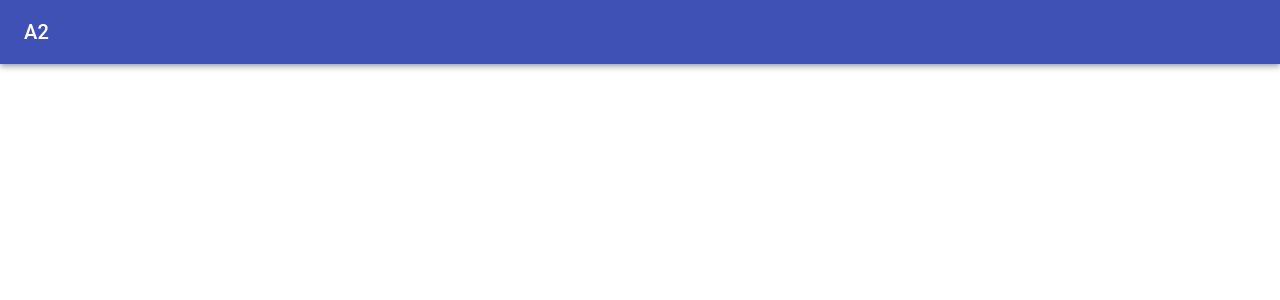
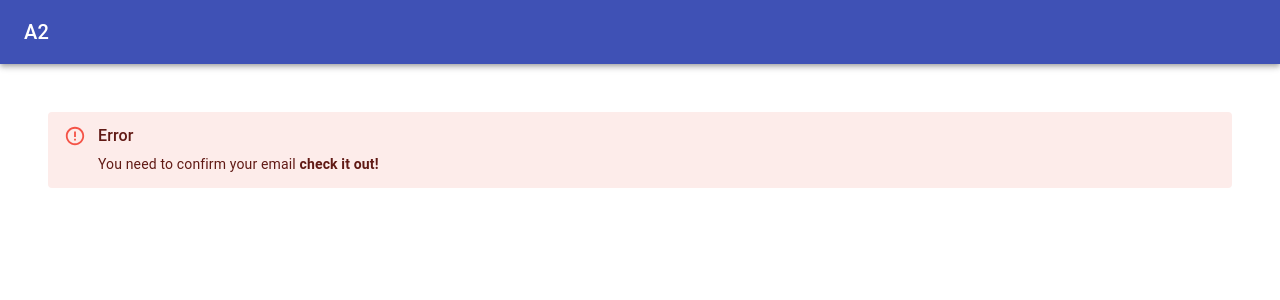
Before and after one commit to TheAvengersInitiative/ProjectA2Front, a React (Create React App) app: page /verify/1/1 in a window 1280 px wide. Shown: the top 300 px of the page. Built offline with nearby package versions, Linux system fonts and the light colour scheme; no server answers.

Commit message:
Confirm Email Finished (#21)
* Confirm Email Finished

* Run Prettier

Co-authored-by: Andres Emiliani <andresemiliani@ing.austral.edu.ar>

```diff
--- a/src/App.js
+++ b/src/App.js
@@ -8,6 +8,7 @@ import HomePage from "./pages/home/HomePage";
 import RecoverPassword from "./components/RecoverPassword";
 import ResetPassword from "./components/ResetPassword";
 import Register from "./pages/session/Register";
+import VerifyEmail from "./components/VerifyEmail";
 
 function App() {
   return (
@@ -53,6 +54,12 @@ function App() {
                 name="Reset Password"
                 render={(props) => <ResetPassword {...props} />}
               />
+              <Route
+                exact
+                path="/verify/:user/:token"
+                name="Verify Email"
+                render={(props) => <VerifyEmail {...props} />}
+              />
               <Route path="/my-projects/add">
                 <AddNewProject
                   title="Add new project"
--- /dev/null
+++ b/src/components/VerifyEmail.js
@@ -0,0 +1,41 @@
+import React, { useEffect, useState } from "react";
+import { Alert, AlertTitle } from "@material-ui/lab";
+import { useParams } from "react-router-dom";
+import { verifyEmail } from "../utils/Projects";
+import { Container, LinearProgress } from "@material-ui/core";
+
+function VerifyEmail() {
+  const [hasError, setHasError] = useState(false);
+
+  let { token } = useParams();
+
+  let { user } = useParams();
+
+  const confirmEmail = async () => {
+    try {
+      await verifyEmail(user, token);
+      window.location.replace("/");
+    } catch (e) {
+      setHasError(true);
+    }
+  };
+
+  useEffect(() => {
+    confirmEmail();
+  }, []);
+
+  return (
+    <Container>
+      {hasError ? (
+        <Alert severity="error">
+          <AlertTitle>Error</AlertTitle>
+          You need to confirm your email <strong>check it out!</strong>
+        </Alert>
+      ) : (
+        <LinearProgress />
+      )}
+    </Container>
+  );
+}
+
+export default VerifyEmail;
--- a/src/utils/Projects.js
+++ b/src/utils/Projects.js
@@ -17,3 +17,5 @@ export const recoverPassword = async (data) =>
   await axiosInstance.post("/forgot-password", data);
 export const resetPassword = async (data) =>
   await axiosInstance.post("/reset-password", data);
+export const verifyEmail = async (id, token) =>
+  await axiosInstance.get(`/user/confirm/${id}/${token}`);
```
